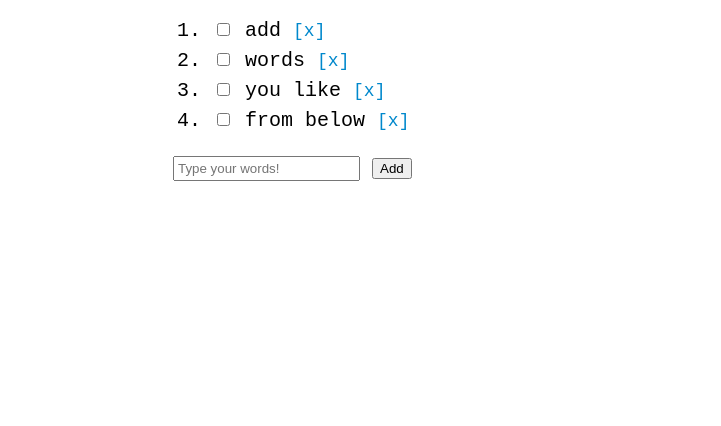
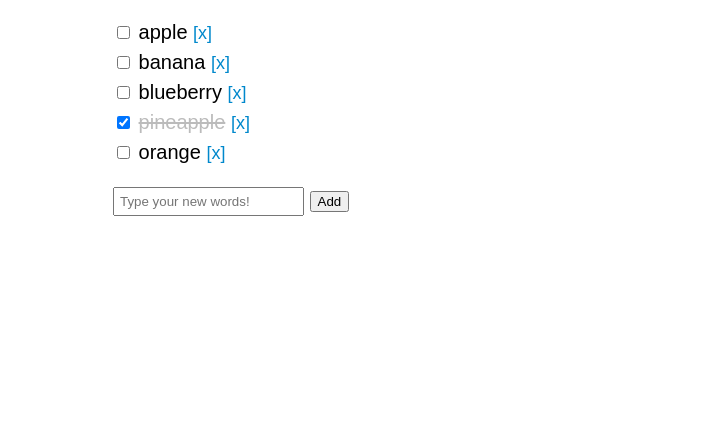
Before and after one commit to pei-pay/Typing-App, a plain HTML site: page index.html in a window 1280 px wide. Shown: the part 374-800 px from the top of the page, without its empty margins (277-998 px from the left). Drawn offline with nearby package versions, Linux system fonts and the light colour scheme.

Commit message:
Forth commit

```diff
--- a/index.html
+++ b/index.html
@@ -18,7 +18,7 @@
     <div id="app" class="container">
       <button @click="purge">Purge</button>
       <h1>
-        My Vocabularies<span class="remains">({{ remaining.length }}/{{ todos.length}})</span>
+        My Vocabulary bank<span class="remains">({{ remaining.length }}/{{ todos.length}})</span>
       </h1>
       <ul>
         <li v-for="(todo, index) in todos">
@@ -29,7 +29,7 @@
         <p v-show="!todos.length">Add more words!</p>
       </ul>
       <form @submit.prevent="addItem">
-        <input type="text" v-model="newItem" placeholder="Type your words!">
+        <input type="text" v-model="newItem" placeholder="Type your new words!">
         <input type="submit" value="Add">
       </form>
     </div>
--- a/main.js
+++ b/main.js
@@ -18,16 +18,19 @@
     },
     mounted: function() {
       this.todos = JSON.parse(localStorage.getItem('todos')) || [{
-        title: 'add',
+        title: 'apple',
         isDone: false
         }, {
-        title: 'words',
+        title: 'banana',
         isDone: false
         }, {
-        title: 'you like',
+        title: 'blueberry',
         isDone: false
         }, {
-        title: 'from below',
+        title: 'pineapple',
+        isDone: true
+        }, {
+        title: 'orange',
         isDone: false
         }]
     },
--- a/styles.css
+++ b/styles.css
@@ -1,10 +1,10 @@
 body {
   font-size: 20px;
-  font-family: 'Courier New', monospace;
   user-select: none;
 }
 
 main {
+  font-family: 'Courier New', monospace;
   padding-top: 40px;
   text-align: center;
 }
@@ -19,9 +19,10 @@ main {
 }
 
 .container {
-  width: 380px;
+  width: 500px;
   padding-top: 50px;
   margin: auto ;
+  font-family: "Arial", sans-serif;
 }
 
 #app h1 {
@@ -41,7 +42,7 @@ main {
 }
 
 #app input[type="text"] {
-  padding: 3px;
+  padding: 5px;
 }
 
 .command {
@@ -51,7 +52,8 @@ main {
 }
 
 #app ul {
-  list-style: decimal;
+  list-style: none;
+  padding: 0;
 }
 
 #app li > span.done {
```
